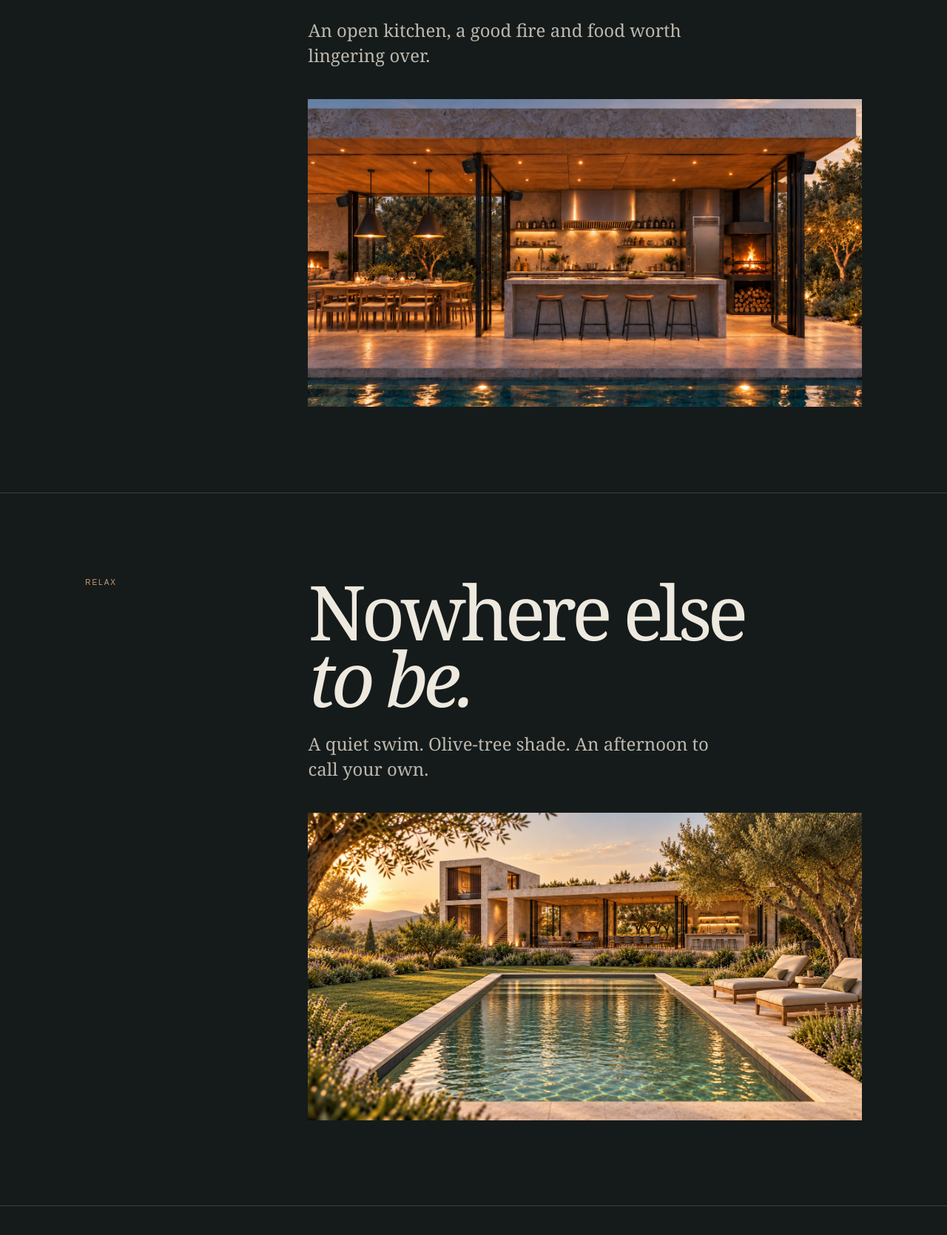
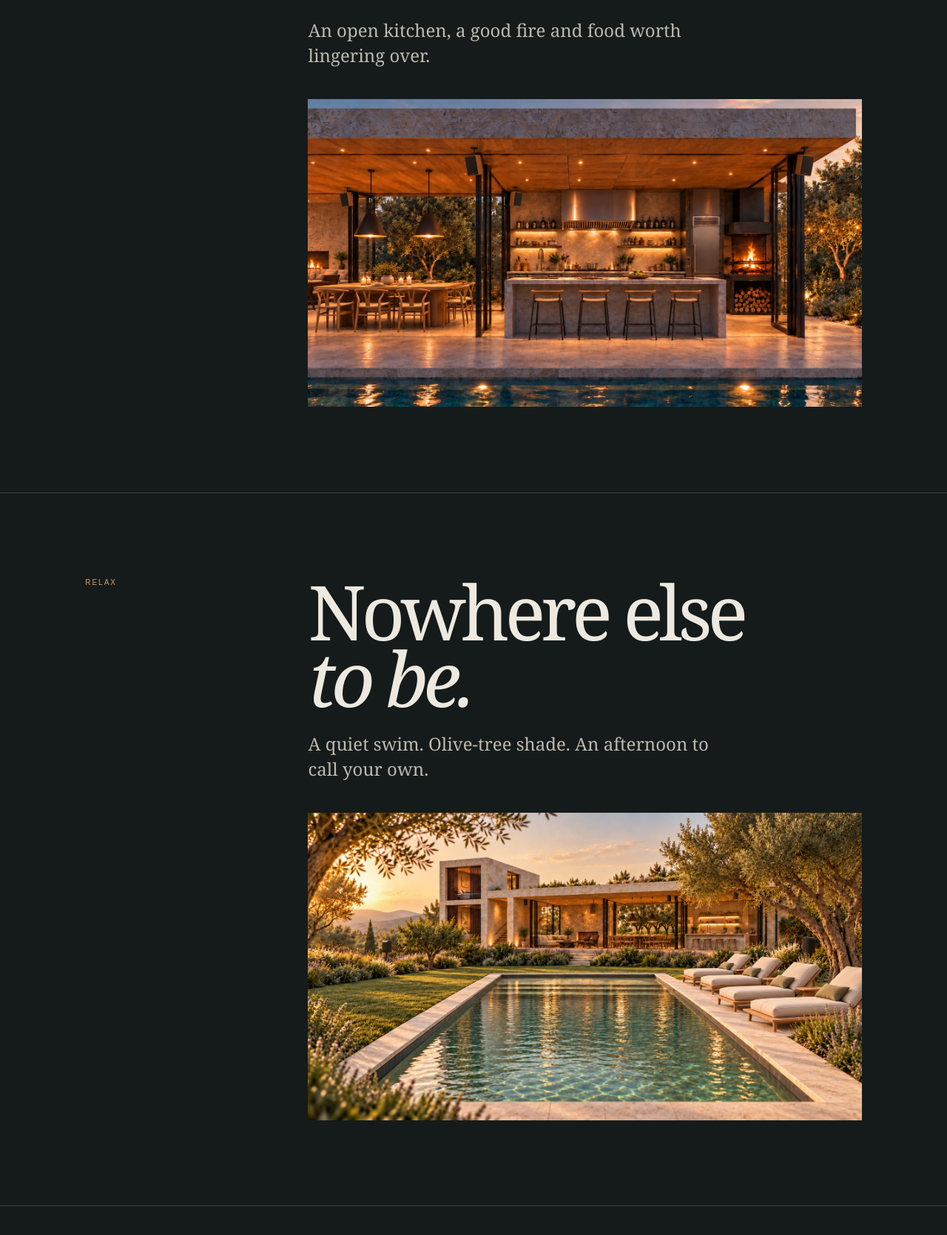
Before and after one commit to ykusakoglu/altera-terra, a website: page preview-final.html in a window 1280 px wide. Shown: the part 3904-5574 px from the top of the page at 74% size. Drawn offline with Linux system fonts and the light colour scheme.

Commit message:
Update Terra dining and pool renders with selected furniture and audio

```diff
--- a/preview-final.html
+++ b/preview-final.html
@@ -14,8 +14,8 @@
 <main><section class="arrival"><div class="stage"><img class="estate" src="/assets/terra/images/terra-estate-wide-v3.jpg" alt="The whole Altera Terra estate: glass-fronted villa, perpendicular pool, four guest houses and greenhouse atelier" fetchpriority="high"><div class="late">A new home for<br>everything we love.</div><div class="cue">Scroll to arrive</div></div></section>
 <section class="chapters">
 <article class="scene" id="stay"><div class="index">Stay</div><div><h2>Stay a little<br><em>longer.</em></h2><p>Quiet guest houses. Slow mornings. Space to settle into the rhythm of the place.</p><img src="/assets/terra/images/stay-detail.png" alt="A quiet Altera Terra guest house" loading="lazy"></div></article>
-<article class="scene" id="eat"><div class="index">Eat</div><div><h2>There’s a place<br><em>at our table.</em></h2><p>An open kitchen, a good fire and food worth lingering over.</p><img src="/assets/terra/images/eat-chefs-table-final.jpg" alt="The Altera Terra kitchen and table" loading="lazy"></div></article>
-<article class="scene" id="relax"><div class="index">Relax</div><div><h2>Nowhere else<br><em>to be.</em></h2><p>A quiet swim. Olive-tree shade. An afternoon to call your own.</p><img src="/assets/terra/images/relax-pool-final.jpg" alt="The Altera Terra pool, olive trees and sun loungers in the afternoon light" loading="lazy"></div></article>
+<article class="scene" id="eat"><div class="index">Eat</div><div><h2>There’s a place<br><em>at our table.</em></h2><p>An open kitchen, a good fire and food worth lingering over.</p><img src="/assets/terra/images/eat-furniture-audio-v2.jpg" alt="The Altera Terra kitchen, oak shared table and ceiling-suspended wood-finish speakers" loading="lazy"></div></article>
+<article class="scene" id="relax"><div class="index">Relax</div><div><h2>Nowhere else<br><em>to be.</em></h2><p>A quiet swim. Olive-tree shade. An afternoon to call your own.</p><img src="/assets/terra/images/relax-furniture-audio-v2.jpg" alt="The Altera Terra pool, olive trees and teak sun loungers in the afternoon light" loading="lazy"></div></article>
 <article class="scene make" id="make"><div class="index">Build</div><div><h2>Good things<br><em>take shape here.</em></h2><p>Altera Customs is finding a new home here — a place for careful hands, old machines and work made with time.</p><img src="/assets/terra/atelier/terra-atelier-approved.jpg" alt="The future Altera Customs atelier with a green Defender, restoration lift and seating corner" loading="lazy"></div></article>
 <article class="scene" id="family"><div class="index">Altera</div><div><h2>Altera Customs.<br><em>And a little more.</em></h2><p>A new home for the work, the table and the people who make it what it is.</p></div></article>
 <footer class="close"><h2>Meet us in<br><em>Çeşme.</em></h2><small>Opening Summer 2027</small><div class="signature"><span>Altera Customs · Altera Works · Altera Terra</span><a href="https://www.instagram.com/alteraterra" target="_blank" rel="noreferrer">Instagram ↗</a></div></footer></section></main>
```
Also changed, not shown: public/assets/terra/images/eat-furniture-audio-v2.jpg (added), public/assets/terra/images/relax-furniture-audio-v2.jpg (added).
